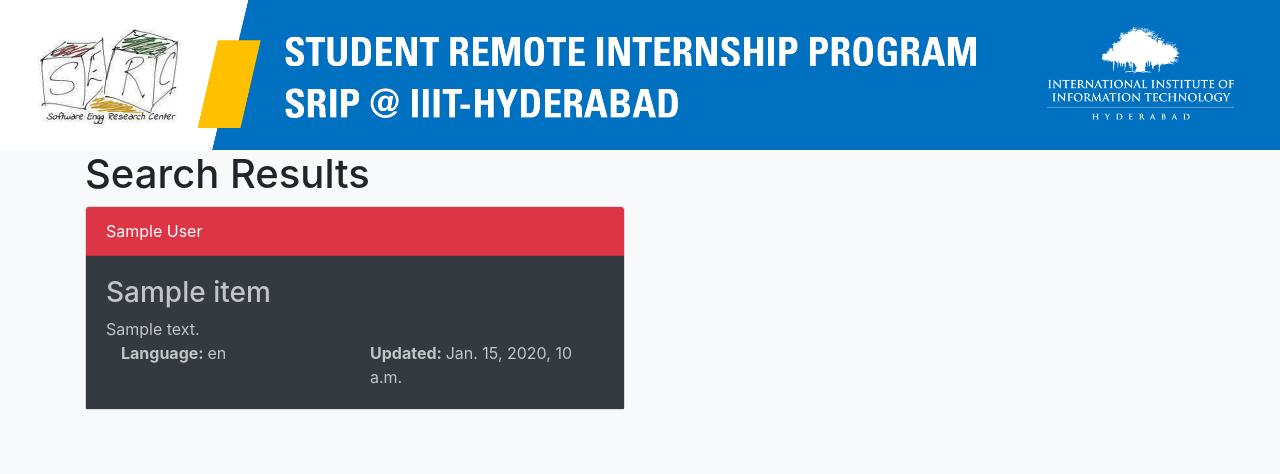
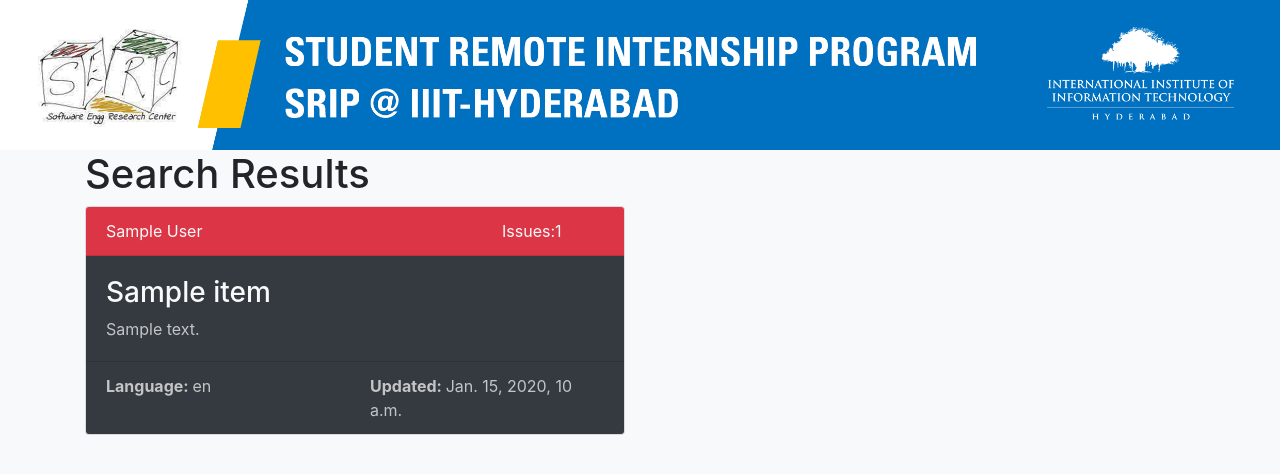
Before and after one commit to ravsimar-sodhi/SRIP-web-app, a Django app: template main/templates/main/search.html in a window 1280 px wide. Shown: the part 56-530 px from the top of the page. Run offline with Django 3.2, Linux system fonts and the light colour scheme; the template is opened without the code that fills it: most values are stand-ins (such as "Sample title", 1, 10 or a date in 2020); some libraries are stand-ins or nearby versions.

Commit message:
added Issues & forks to search template

```diff
--- a/main/templates/main/search.html
+++ b/main/templates/main/search.html
@@ -10,14 +10,19 @@
         <div class="col-6 card-group">
             <div class="card bg-light">
                 <div class="card-header bg-danger">
-                    <a target='_blank' href={{item.html_url}} style="color: #fff">
+                    <div class="row">
+
+                        <a class="col-9 text-light" target='_blank' href={{item.html_url}} style="color: #fff">
                                 {{item.full_name}}
                             </a>
+                        <!-- <div class="col-2 text-light">Forks:{{item.forks}}</div> -->
+                        <div class="col-3 text-light">Issues:{{item.open_issues_count}}</div>
+                    </div>
                     </div>
                     <div class="card-body bg-dark">
                             <a target='_blank' href={{item.html_url}}>
-                                <div class='title'>
-                                    <h3 style="color: rgba(255,255,255,0.7);"> {{item.name}} </h3>
+                                <div class='title text-light'>
+                                    <h3> {{item.name}} </h3>
                                 </div>
                             </a>
                             <div style="color: rgba(255,255,255,0.7);">
@@ -27,12 +32,13 @@
                         {{item.description}}
                     </div>
                     {% endif %}
-                    <div class="container-fluid">
+                </div>
+                <div class="card-footer bg-dark">
                     <div class="row">
                         <div class="col-6" style="color: rgba(255,255,255,0.7);"><strong> Language: </strong>
                             {{item.language}} </div>
                             <div class="col-6" style="color: rgba(255,255,255,0.7);"><strong>Updated: </strong>
-                                    {{item.updated_at}} </div>
+                                {{item.updated_at}}
                             </div>
                     </div>
                 </div>
```
Also changed, not shown: db-srip.sqlite3. Lines whose indentation alone changed are shown as unchanged.
